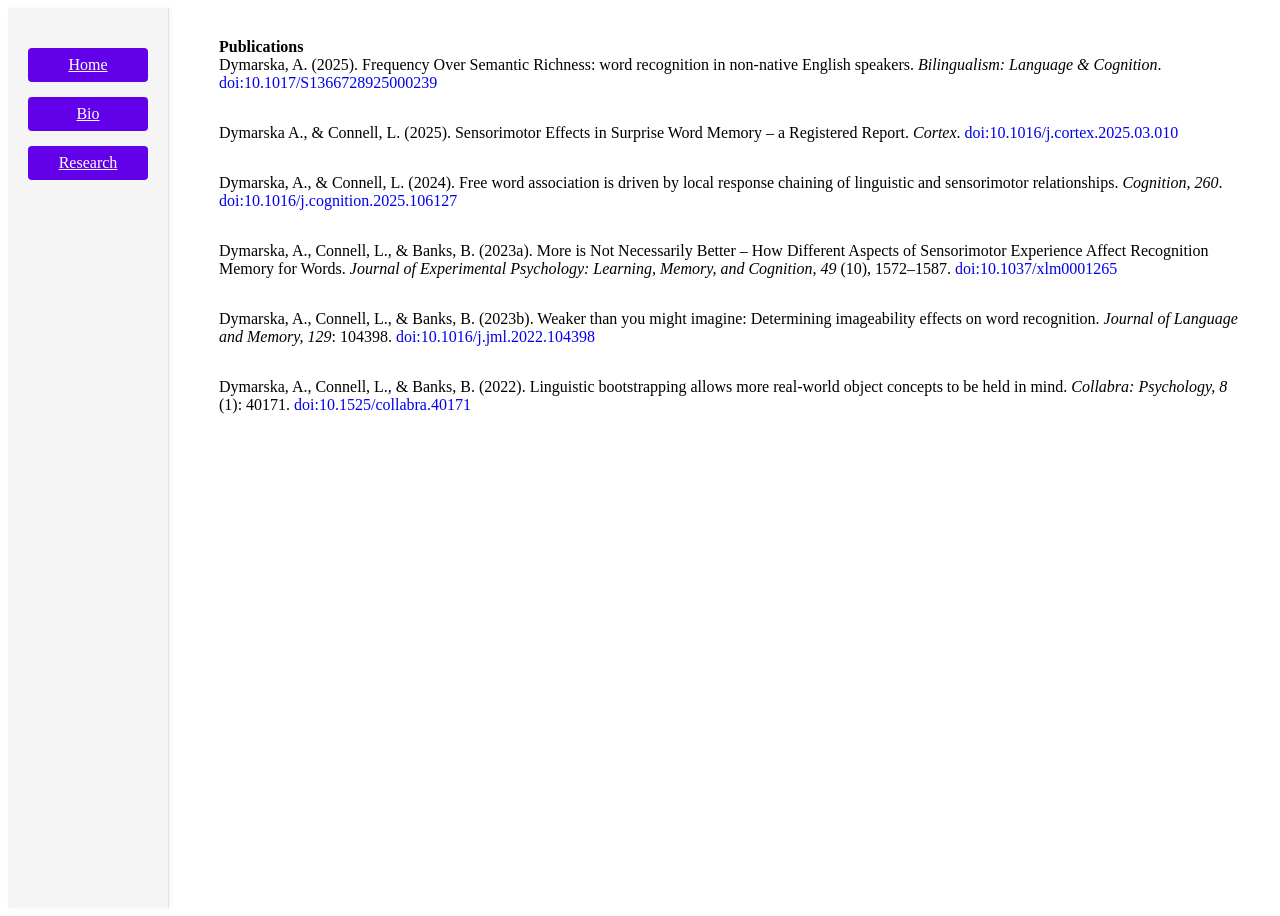
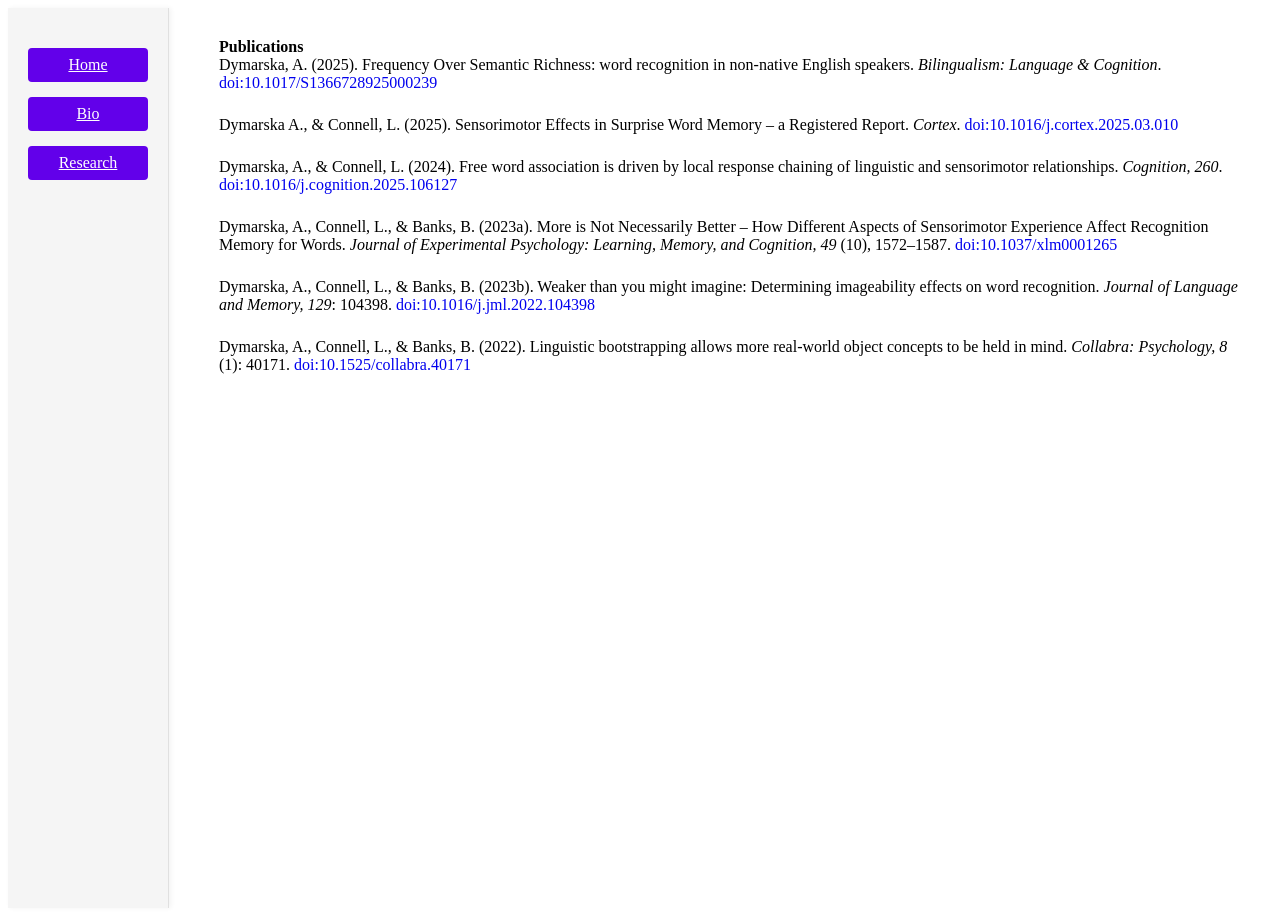
Before and after one commit to AgataDymarska/agatadymarska.github.io, a Jekyll site: the page built from research.md, in a window 1280 px wide. Built offline with Jekyll 4.4.1, drawn with Linux system fonts in a browser that asks for light colours.

Commit message:
Update style.css

```diff
--- a/assets/css/style.css
+++ b/assets/css/style.css
@@ -20,7 +20,7 @@
 
 .container p,
 .content p {
-  margin-bottom: 2em;
+  margin-bottom: 1.5em;
 }
 /* ===== Sidebar ===== */
 .sidebar {
```
